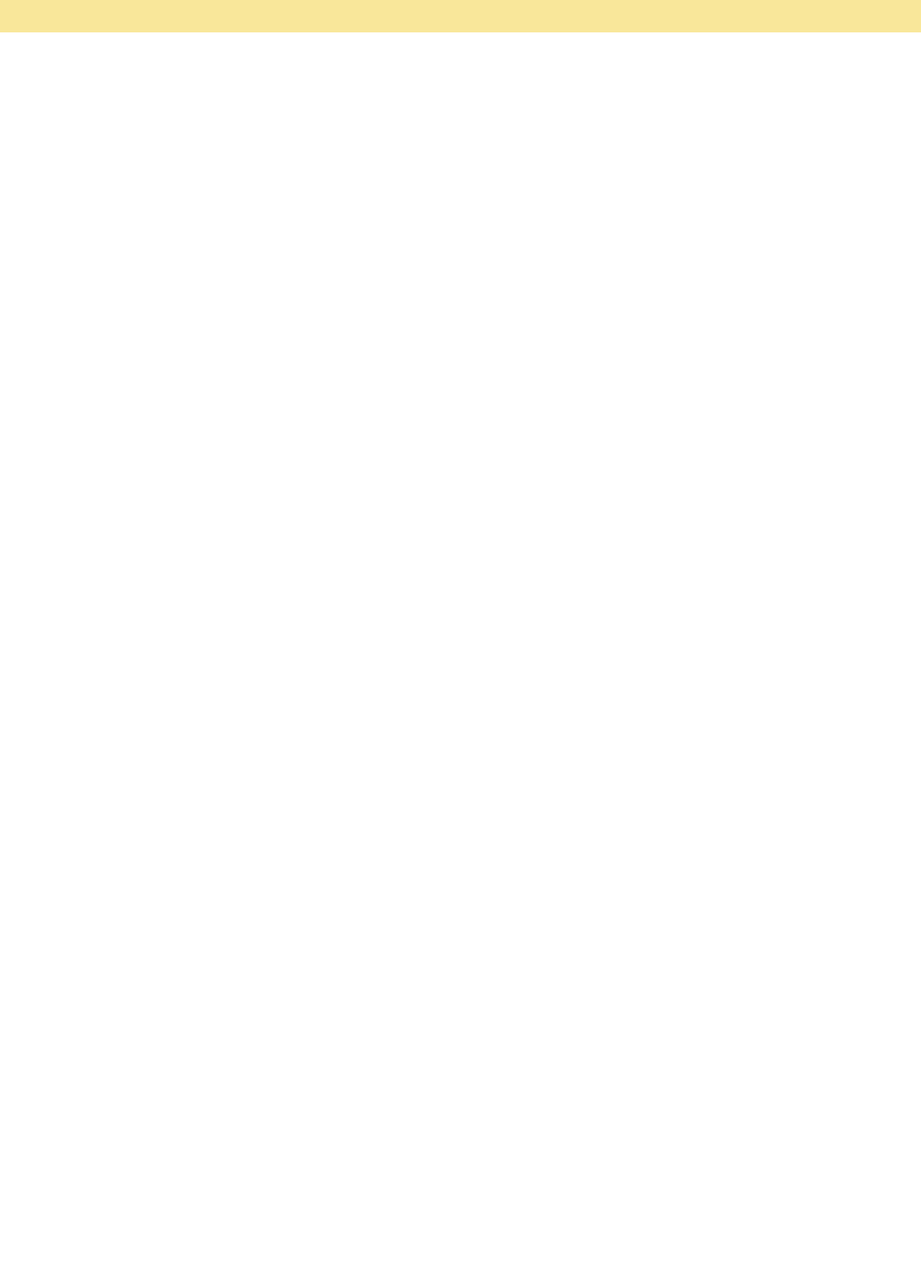
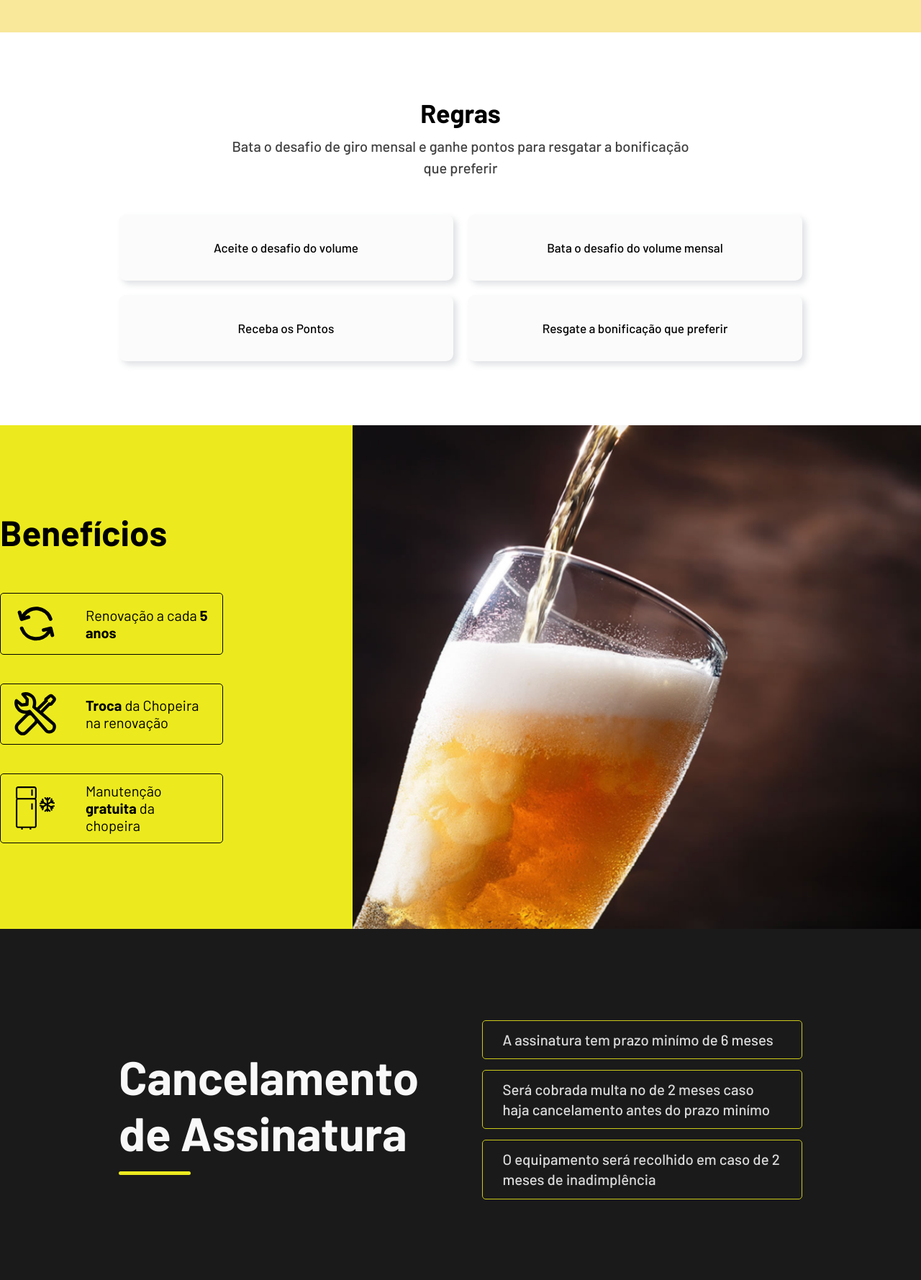
Before and after one commit to Digogomees/chopperia-bees, a PHP site: page / in a window 1280 px wide. Shown: the part 1970-3749 px from the top of the page at 72% size. Before the commit the page ends 2015 px from the top, so only its background shows below. Run offline with PHP 8.4, Linux system fonts and the light colour scheme.

Commit message:
first commit

```diff
--- a/index.html
+++ b/index.html
@@ -130,6 +130,69 @@
     </div>
   </section>
 
+  <section class="rules">
+    <div class="container">
+      <div class="content-rules">
+        <div class="title-rules">
+          <h2>Regras</h2>
+          <span>Bata o desafio de giro mensal e ganhe pontos para resgatar a bonificação que preferir</span>
+        </div>
+        <div class="rules-topic">
+          <div class="rules-box">
+            <span>Aceite o desafio do volume</span>
+          </div>
+          <div class="rules-box">
+            <span>Bata o desafio do volume mensal</span>
+          </div>
+          <div class="rules-box">
+            <span>Receba os Pontos</span>
+          </div>
+          <div class="rules-box">
+            <span>Resgate a bonificação que preferir</span>
+          </div>
+        </div>
+      </div>
+    </div>
+  </section>
+
+  <section class="benefits">
+    <div class="b-contents">
+      <div class="b-image">
+        <img src="./assets/beer-img.png" alt="beer-img">
+      </div>
+      <div class="b-descriptions">
+        <h3>Benefícios</h3>
+        <div class="list-benefits">
+          <div class="icon">
+            <img width="60" height="60" src="./assets/refresh.svg" alt="">
+            <span>Renovação a cada <strong>5 anos</strong></span>
+          </div>
+          <div class="icon">
+            <img width="60" height="60" src="./assets/repair.svg" alt="">
+            <span><strong>Troca</strong> da Chopeira na renovação</span>
+          </div>
+          <div class="icon">
+            <img width="60" height="60" src="./assets/fridge.svg" alt="">
+            <span>Manutenção <strong>gratuita</strong> da chopeira</span>
+          </div>
+        </div>
+      </div>
+    </div>
+  </section>
+
+  <section class="cancellation">
+    <div class="container cancel">
+      <div class="title-cancel">
+        <h2>Cancelamento de Assinatura</h2>
+      </div>
+      <div class="content-cancel">
+        <p>A assinatura tem prazo minímo de 6 meses</p>
+        <p>Será cobrada multa no de 2 meses caso haja cancelamento antes do prazo minímo</p>
+        <p>O equipamento será recolhido em caso de 2 meses de inadimplência</p>
+      </div>
+    </div>
+  </section>
+
   <script type="module" src="/main.js"></script>
 </body>
 
--- a/style.css
+++ b/style.css
@@ -11,6 +11,7 @@
 
   --yellow-color: #ecea1e;
   --soft-yellow-color: #f9e79a;
+  --black-color: #1a1a1a
 }
 
 * {
@@ -31,7 +32,7 @@
 }
 
 header{
-  border-top: 1px solid #000;
+  border-top: 1px solid var(--black-color);
 }
 
 .nav-bar {
@@ -55,13 +56,13 @@ header{
 
 .head-text a {
   text-decoration: none;
-  color: #000;
+  color: var(--black-color);
   font-weight: bold;
 }
 
 .head-text a:hover {
   color: var(--yellow-color);
-  background: #000;
+  background: var(--black-color);
 }
 
 
@@ -98,7 +99,7 @@ header{
   padding-right: 20px;
 }
 
-.hw-section {
+.hw-section, .rules{
   padding: 3.25rem 0;
 }
 
@@ -165,7 +166,7 @@ header{
   height: 350px;
   top: 40%;
   position: absolute;
-  background-color: #000;
+  background-color: var(--black-color);
 }
 
 .bc-title {
@@ -189,3 +190,137 @@ header{
   margin-top: 10px;
   color: #f8f8f8;
 }
+
+.rules{
+  margin: 2.350rem 0;
+}
+
+.content-rules {
+  width: 100%;
+}
+
+.title-rules{
+  display: flex;
+  flex-direction: column;
+  text-align: center;
+  gap: 10px;
+}
+
+.title-rules h2 {
+  font-size: 2.24rem;
+}
+
+.title-rules span {
+  font-size: 1.25rem;
+  font-weight: 500;
+  max-width: 650px;
+  line-height: 1.5;
+  margin: 0 auto;
+  color: #404040;
+}
+
+.rules-topic {
+  display: grid;
+  grid-template-columns: repeat(2,1fr);
+  gap: 20px;
+  margin-top: 50px;
+}
+
+.rules-box {
+  background-color: #fbfbfb;
+  box-shadow: -5px -5px 9px rgba(255,255,255,0.45), 5px 5px 9px rgba(94,104,121,0.2);
+  padding: 2.25rem;
+  border-radius: 10px;
+  text-align: center;
+  font-size: 1.075rem;
+  font-weight: 500;
+  transition: ease all 0.1ms;
+}
+
+.rules-box:hover {
+  background-color: #2e2e2e;
+  color: var(--yellow-color);
+}
+
+.benefits{
+  background-color: var(--yellow-color);
+}
+
+.b-contents {
+  display: flex;
+  flex-direction: row-reverse;
+  align-items: center;
+  gap: 180px;
+}
+
+.b-image {
+  height: 700px;
+}
+
+.b-image img {
+  max-width: auto;
+  max-height: 700px;
+}
+
+.b-descriptions h3 {
+  font-size: 3.075rem;
+  margin-bottom: 15px;
+}
+
+.b-descriptions, .list-benefits{
+  display: flex;
+  flex-direction: column;
+  gap: 40px;
+}
+
+.icon {
+  display: flex;
+  align-items: center;
+  gap: 40px;
+  font-size: 1.25rem;
+  border: 1px solid;
+  border-radius: 5px;
+  padding: 0.725rem 1.125rem;
+}
+
+.cancellation {
+  background-color: var(--black-color);
+  padding: 7rem 0;
+}
+
+.title-cancel {
+  font-size: 2.725rem;
+  color: #f8f8f8;
+  position: relative;
+}
+
+.title-cancel h2 {
+  margin: 20px 0;
+}
+
+.title-cancel::after {
+  content: "";
+  background-color: var(--yellow-color);
+  width: 100px;
+  height: 5px;
+  border-radius: 5px;
+  position: absolute;
+  bottom: 0;
+  left: 0;
+}
+
+.container.cancel {
+  gap: 2rem;
+  align-items: center;
+}
+
+.content-cancel p {
+  font-size: 1.275rem;
+  line-height: 1.4;
+  color: #dbdbdb;
+  margin-top: 15px;
+  border-radius: 5px;
+  border: 1px solid #ccca1a;
+  padding: 0.725rem 1.725rem;
+  font-weight: 500;
+}
```
Also changed, not shown: assets/beer-img.png (added), assets/fridge.svg (added), assets/pt_br_logo.svg, assets/refresh.svg (added), assets/repair.svg (added).
